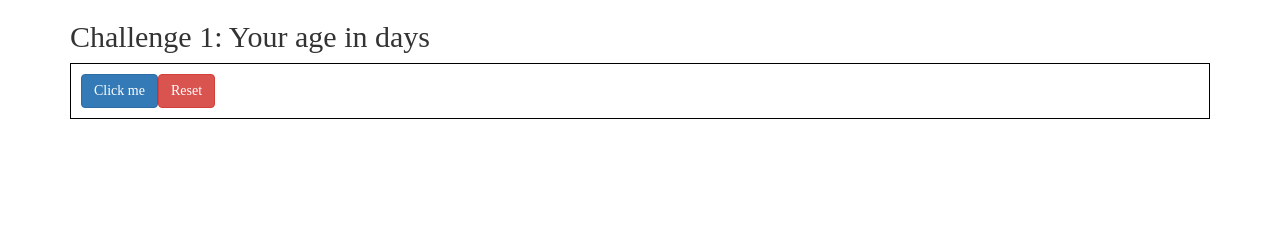
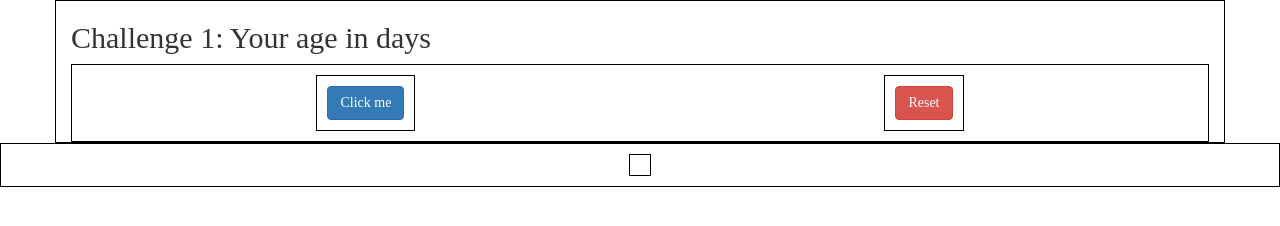
Before and after one commit to gajjarkaran/age-in-numbers, a plain HTML site: page index.html in a window 1280 px wide. Drawn offline with nearby package versions, Linux system fonts and the light colour scheme.

Commit message:
frontend start

```diff
--- a/index.html
+++ b/index.html
@@ -14,7 +14,7 @@
 <body>
   <div class="container">
     <h2>Challenge 1: Your age in days</h2>
-    <div class="flex-box-container">
+    <div class="flex-box-container-1">
       <div>
         <button class="btn btn-primary">Click me</button>
       </div>
@@ -23,6 +23,10 @@
       </div>
     </div>
   </div>
+  <div class="flex-box-container-1">
+    <div id="flex-box-result"></div>
+  </div>
+
 
   <script></script>
 </body>
--- a/style.css
+++ b/style.css
@@ -2,8 +2,22 @@ body{
   font-family: 'JetBrains Mono';
 }
 
-.flex-box-container{
+.container{
+  border: 1px solid black;
+}
+
+.flex-box-container-1{
   display: flex;
   padding: 10px;
   border: 1px solid black;
+  flex-wrap: wrap;
+  flex-direction: row;
+  justify-content: space-around;
 }
+
+.flex-box-container-1 div{
+  display: flex;
+  justify-content: center;
+  border: 1px solid black;
+  padding: 10px;
+}
```
